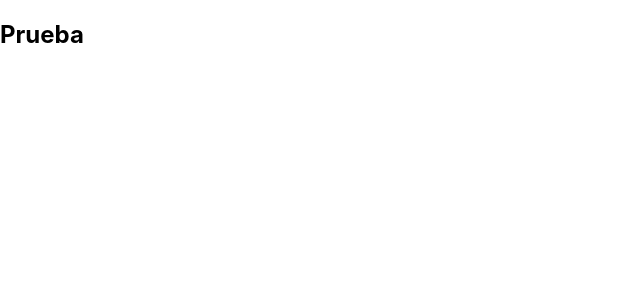
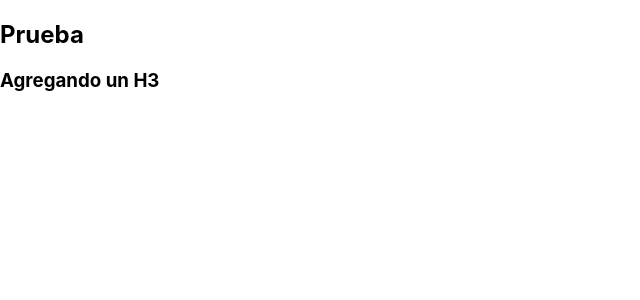
Before and after one commit to TITANRAH/proyecto-final-front, a React (Create React App) app: page / in a window 1280 px wide. Shown: the top 300 px of the page, without its empty margins (0-640 px from the left). Built offline with nearby package versions, Linux system fonts and the light colour scheme.

Commit message:
subiendo h3

```diff
--- a/src/App.js
+++ b/src/App.js
@@ -4,7 +4,10 @@ import './App.css';
 function App() {
   return (
    <>
-   <div> <h2>Prueba</h2> </div>
+   <div>
+      <h2>Prueba</h2>
+      <h3>Agregando un H3</h3>
+   </div>
    </>
   );
 }
```
